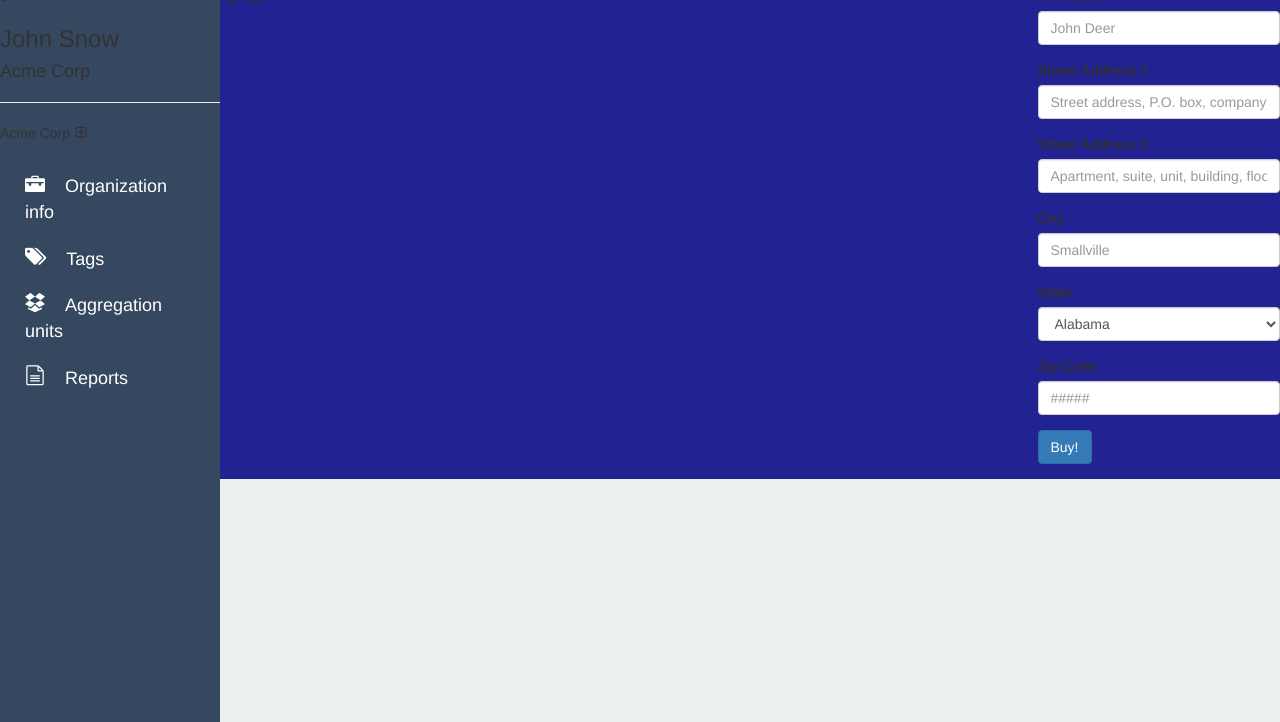
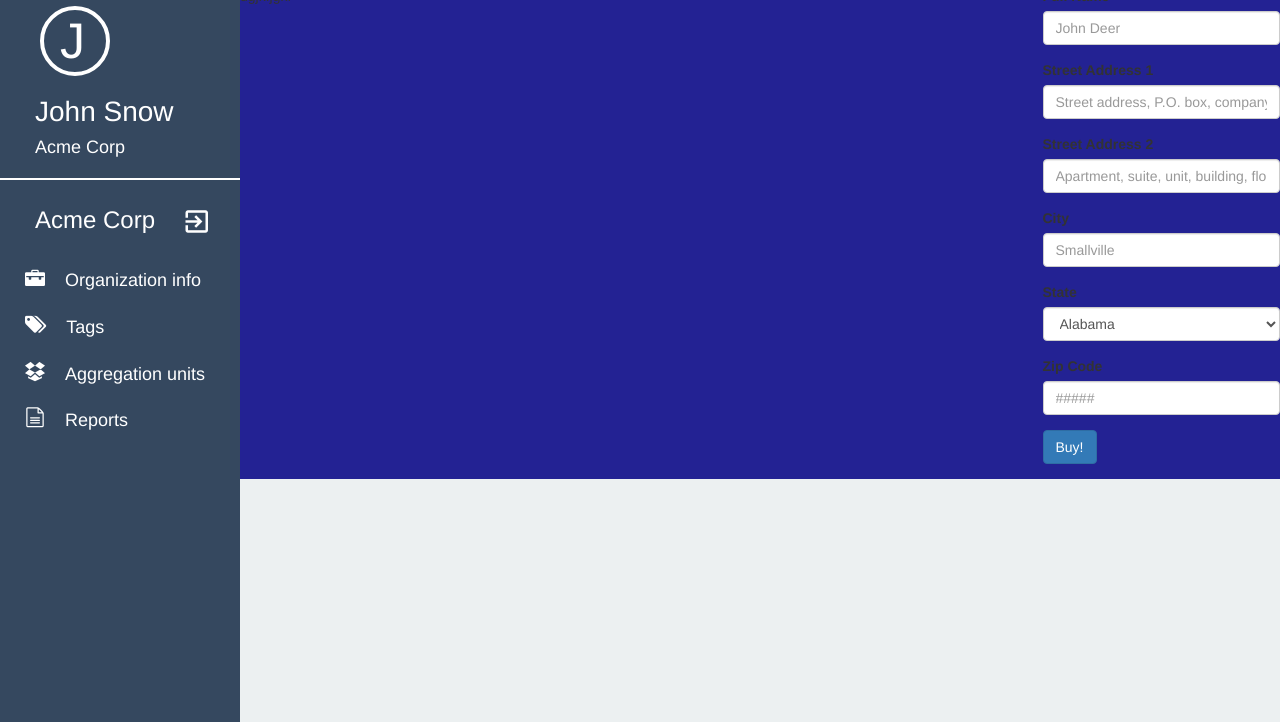
Before and after one commit to rohinsha/UI-dashboard-task3, a website: page index.html in a window 1280 px wide. Shown: the part 78-800 px from the top of the page. Drawn offline with nearby package versions, Linux system fonts and the light colour scheme; files that its build step writes are made by us from their sources; files whose address does not match are found by name.

Commit message:
Create the left-side navbar

```diff
--- a/sass/pages/_dashboard.scss
+++ b/sass/pages/_dashboard.scss
@@ -15,7 +15,7 @@ body {
  }
 
 .main-layout {
-margin-left: 220px;
+margin-left: 240px;
 background-color: $darkblue;
 }
 
@@ -42,8 +42,23 @@ background-color: $darkblue;
   background-color: $darkgray;
   height: 100%;
   position: fixed;
-  width: 220px;
+  width: 240px;
+ color:white;
+  h3 {
+    font-size: 28px;
+    color: white;
+    margin-left: 35px;
+  }
+  h4{
+      font-size: 18px;
+    margin-left: 35px;
 }
+
+hr{
+	border:1px solid white;
+}
+  }
+
 
 .map-1 {
   background: $analysis;
@@ -78,25 +93,40 @@ background-color: $darkblue;
    }
 }
 
+.list-group {
+	p{
+	font-size:24px;
+	    margin: 0 0 7px 35px;
+	    span {
+	    padding-left: 20px;
+        position: relative;
+        font-size: 30px;
+        top: 6px;
+	   }
+	}
+}
+.heading-icon {
+    color: white;
+    position: relative;
+    font-size: 50px;
 
-
-
-
-
-
-
-
-
-
-
-
-
-
-
+    margin-left: 60px;
+    margin-top: 20px;
+  &:before {
+    position: absolute;
+    content: "";
+    height: 70px;
+    width: 70px;
+    border-radius: 100%;
+    color: white;
+    border: 4px solid white;
+    left: -20px;
+  }
+}
 
 @media screen and (max-width: 767px) {
   .left-sidebar {
-    left: -220px;
+    left: -240px;
 	 }
 
   .main-layout {
```
